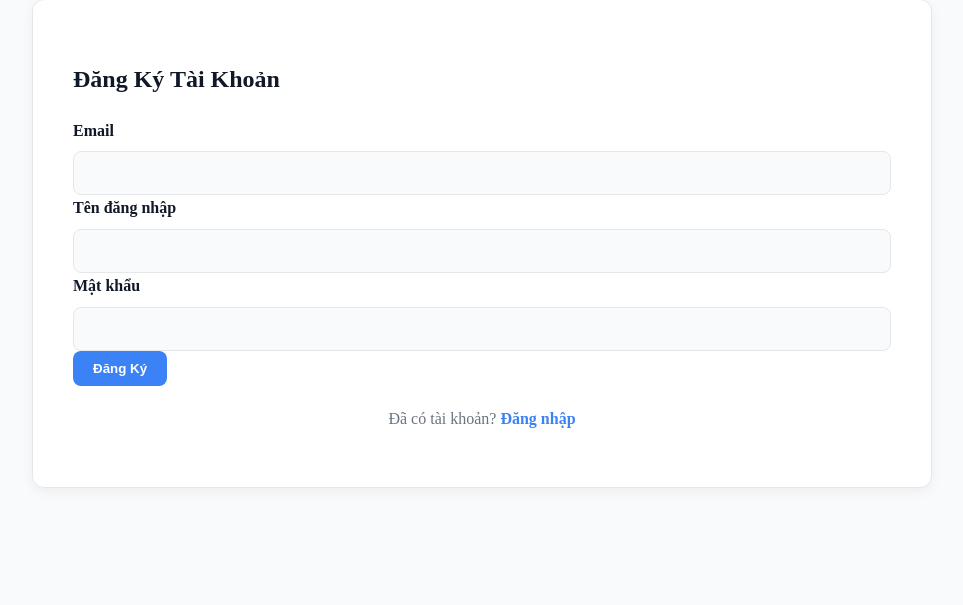
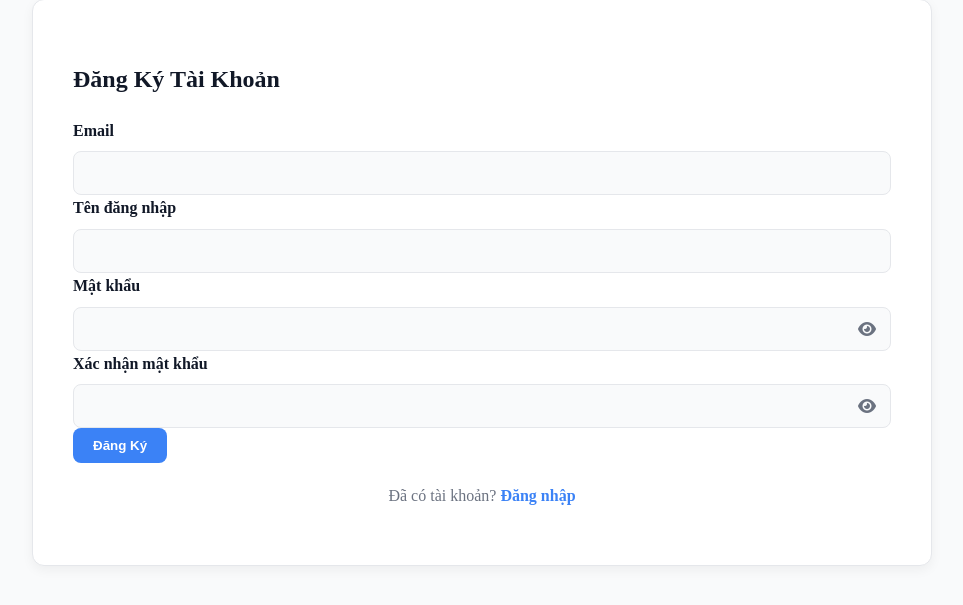
Before and after one commit to lptoan109/NCKH_NGT, a Flask app: page /register in a window 1280 px wide. Shown: the part 140-745 px from the top of the page, without its empty margins (158-1121 px from the left). Run offline with Flask 3, Linux system fonts and the light colour scheme.

Commit message:
huge ux upd

```diff
--- a/static/main.js
+++ b/static/main.js
@@ -66,26 +66,23 @@ document.addEventListener('DOMContentLoaded', () => {
         }, 150);
     }
 
-    // --- LOGIC MỚI CHO HIỆN/ẨN MẬT KHẨU ---
-    const togglePassword = document.getElementById('togglePassword');
-    const passwordInput = document.getElementById('password');
+    // --- LOGIC MỚI CHO HIỆN/ẨN MẬT KHẨU (PHIÊN BẢN NÂNG CẤP) ---
+    // Tìm tất cả các icon con mắt
+    const togglePasswordIcons = document.querySelectorAll('.toggle-password-icon');
 
-    if (togglePassword && passwordInput) {
-        togglePassword.addEventListener('click', function () {
-            // Chuyển đổi thuộc tính 'type' của ô input
+    // Lặp qua từng icon và gán sự kiện click
+    togglePasswordIcons.forEach(icon => {
+        icon.addEventListener('click', function () {
+            // Tìm ô input ngay phía trước icon
+            const passwordInput = this.previousElementSibling;
+
+            // Chuyển đổi type của input
             const type = passwordInput.getAttribute('type') === 'password' ? 'text' : 'password';
             passwordInput.setAttribute('type', type);
 
-            // Cập nhật lại icon cho đúng
-            if (type === 'password') {
-                // Nếu đang là dạng password, hiển thị icon con mắt
-                this.classList.remove('fa-eye-slash');
-                this.classList.add('fa-eye');
-            } else {
-                // Nếu đang là dạng text, hiển thị icon con mắt gạch chéo
-                this.classList.remove('fa-eye');
-                this.classList.add('fa-eye-slash');
-            }
+            // Chuyển đổi class của icon (từ fa-eye sang fa-eye-slash và ngược lại)
+            this.classList.toggle('fa-eye-slash');
+            this.classList.toggle('fa-eye');
         });
-    }
+    });
 });
--- a/static/style.css
+++ b/static/style.css
@@ -400,21 +400,18 @@ main {
     position: relative; /* Tạo một hệ quy chiếu cho icon */
 }
 
-/* Định vị và tạo kiểu cho icon con mắt */
-#togglePassword {
+.toggle-password-icon {
     position: absolute;
     top: 50%;
-    right: 15px; /* Khoảng cách từ lề phải */
-    transform: translateY(-50%); /* Căn giữa theo chiều dọc */
+    right: 15px;
+    transform: translateY(-50%);
     cursor: pointer;
     color: var(--text-light);
 }
 
-/* Đổi màu khi hover */
-#togglePassword:hover {
+.toggle-password-icon:hover {
     color: var(--text-dark);
 }
-
 /* --- THÔNG BÁO FLASH --- */
 .flash-messages {
     max-width: 1200px;
--- a/templates/register.html
+++ b/templates/register.html
@@ -19,7 +19,18 @@
 
         <div class="form-group">
             <label for="password">Mật khẩu</label>
-            <input type="password" id="password" name="password" required>
+            <div class="password-wrapper">
+                <input type="password" id="password" name="password" required>
+                <i class="fas fa-eye toggle-password-icon"></i>
+            </div>
+        </div>
+
+        <div class="form-group">
+            <label for="confirm_password">Xác nhận mật khẩu</label>
+            <div class="password-wrapper">
+                <input type="password" id="confirm_password" name="confirm_password" required>
+                <i class="fas fa-eye toggle-password-icon"></i>
+            </div>
         </div>
 
         <button type="submit" class="btn btn-primary">Đăng Ký</button>
--- a/templates/reset_password.html
+++ b/templates/reset_password.html
@@ -7,7 +7,10 @@
 
         <div class="form-group">
             <label for="password">Mật khẩu mới</label>
-            <input type="password" id="password" name="password" required>
+            <div class="password-wrapper">
+                <input type="password" id="password" name="password" required>
+                <i class="fas fa-eye toggle-password-icon"></i>
+            </div>
         </div>
 
         <button type="submit" class="btn btn-primary">Cập Nhật Mật Khẩu</button>
```
